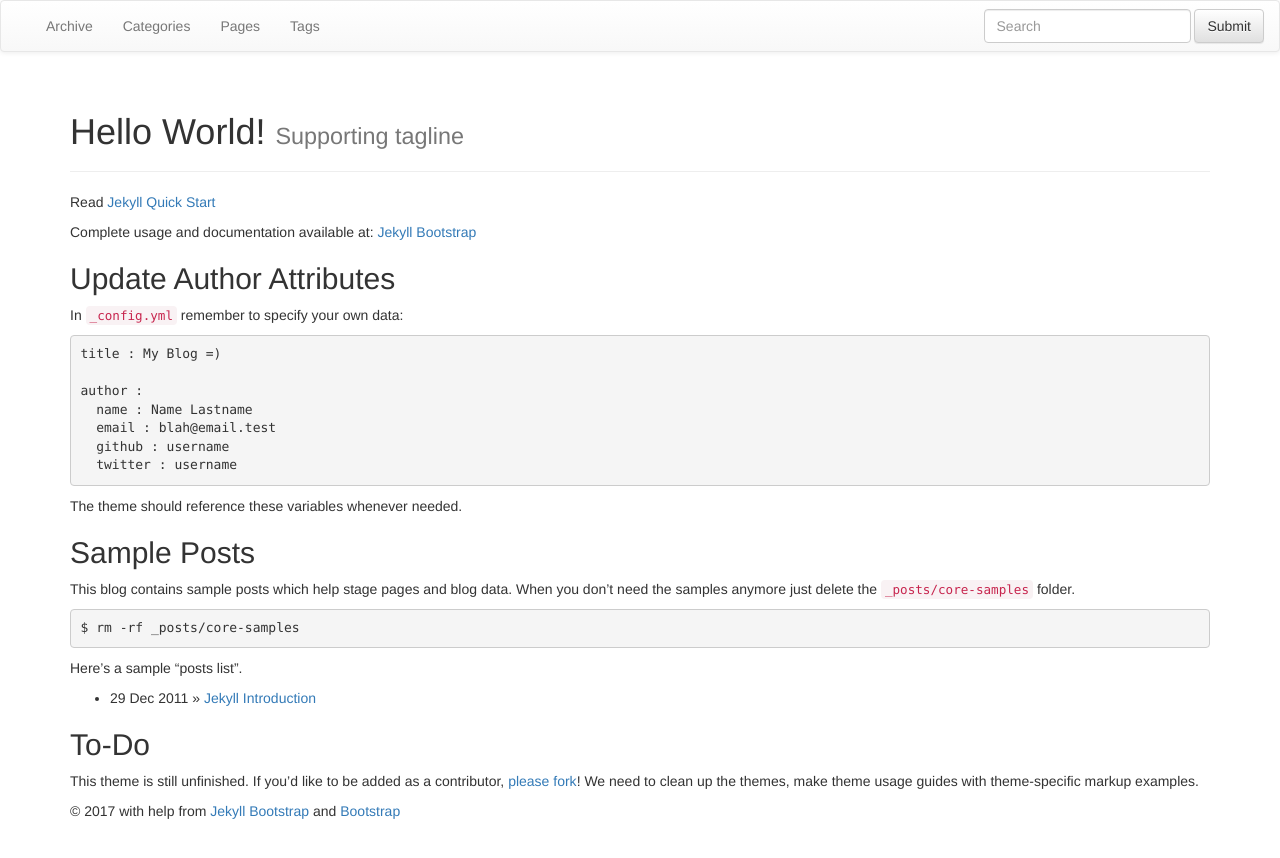
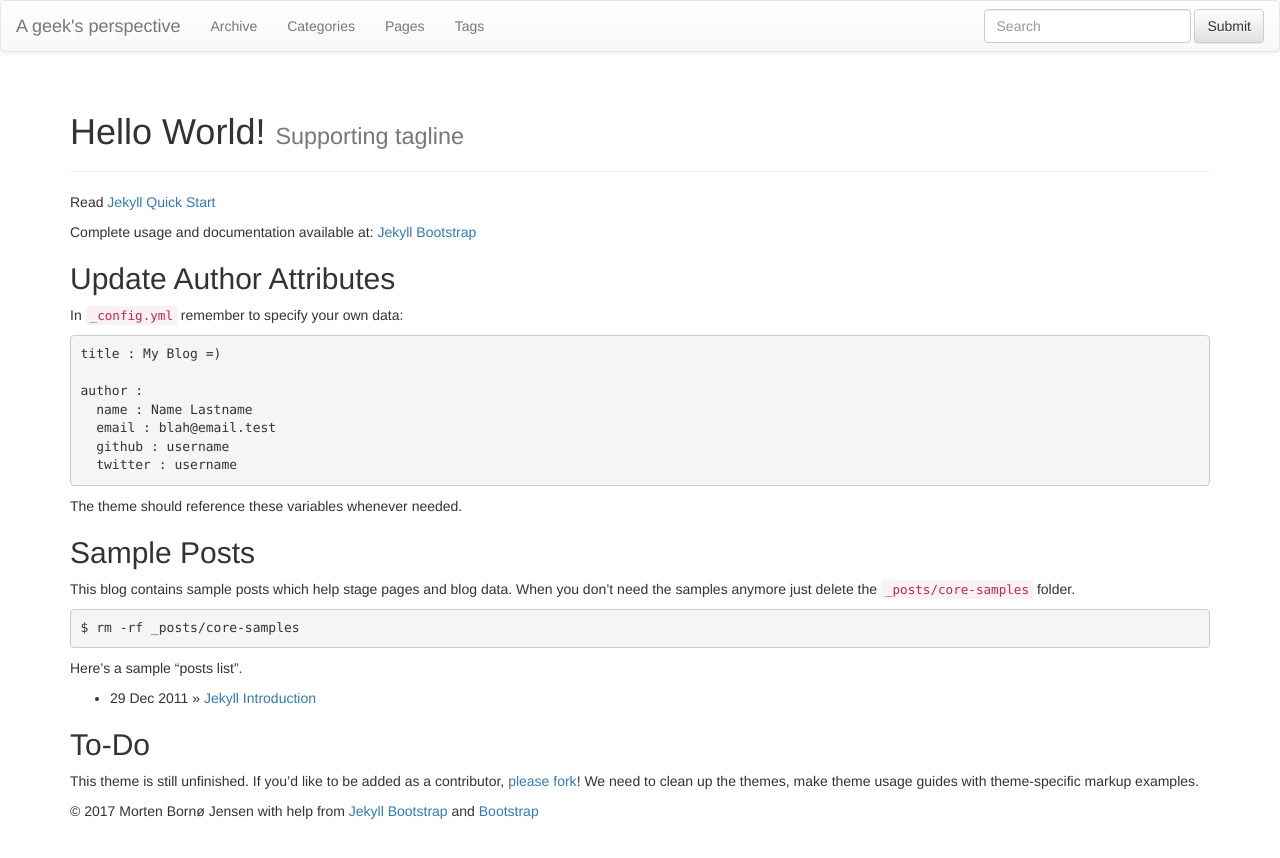
Before and after one commit to Mbornoe/mbornoe.github.io, a Jekyll site: the page built from index.md, in a window 1280 px wide. Shown: the top 858 px of the page. Built offline with Jekyll 4.4.1, drawn with Linux system fonts in a browser that asks for light colours; nearby versions of some CDN libraries; library files that are not in the unit come from our copies.

Commit message:
Modified config

```diff
--- a/_config.yml
+++ b/_config.yml
@@ -1,4 +1,3 @@
-<<<<<<< HEAD
 # This is the default format.
 # For more see: http://jekyllrb.com/docs/permalinks/
 permalink: /:categories/:year/:month/:day/:title
@@ -9,13 +8,13 @@ highlighter: pygments
 # Themes are encouraged to use these universal variables
 # so be sure to set them if your theme uses them.
 #
-title : Jekyll Bootstrap
-tagline: Site Tagline
+title : A geek's perspective
+tagline: Computer vision blog
 author :
-  name : Name Lastname
-  email : blah@email.test
-  github : username
-  twitter : username
+  name : Morten Bornø Jensen
+  email : mbornoe@gmail.com
+  github : mbornoe
+  twitter : mbornoe
   feedburner : feedname
 
 # The production_url is only used when full-domain names are needed
@@ -134,7 +133,3 @@ JB :
   # and include your custom code. Your custom file must be defined at:
   #   ./_includes/custom/[HELPER]
   # where [HELPER] is the name of the helper you are overriding.
-
-=======
-theme: jekyll-theme-cayman
->>>>>>> b44461e9b0fe5da34e6517e923cf3574547c3d4d
```
